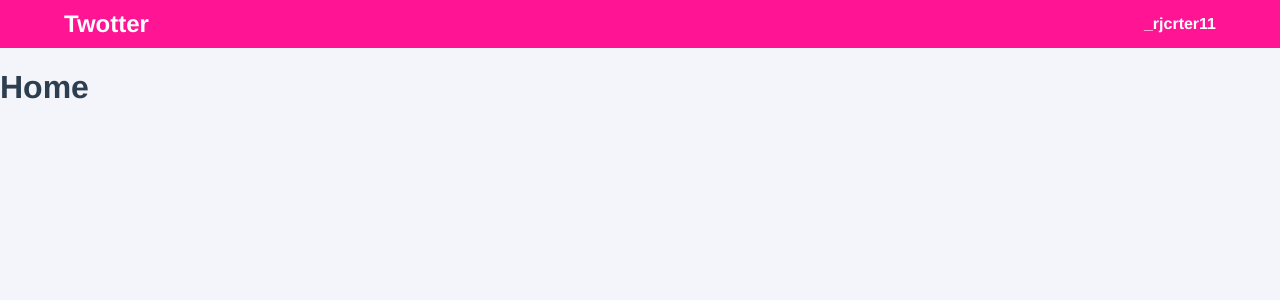
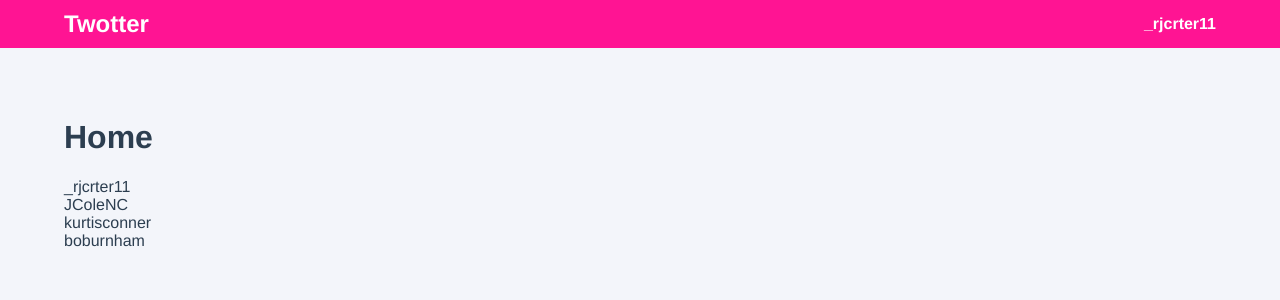
Before and after one commit to rjcrter11/Twotter, a Vue app in the folder twotter/: page /#/ in a window 1280 px wide. Shown: the top 300 px of the page. Built offline with nearby package versions, Linux system fonts and the light colour scheme.

Commit message:
routes to different users dynamically, adds userslist for homepage

```diff
--- a/twotter/src/App.vue
+++ b/twotter/src/App.vue
@@ -1,7 +1,9 @@
 <template>
   <div id="app">
     <nav>
-      <div class="navigation_logo">Twotter</div>
+      <router-link to="/">
+        <div class="navigation_logo">Twotter</div>
+      </router-link>
       <div class="navigation_user">
         {{ user.username }}
       </div>
--- /dev/null
+++ b/twotter/src/assets/users.js
@@ -0,0 +1,47 @@
+export const users = [
+    {
+        "id": 1,
+        "username": "_rjcrter11",
+        "firstName": "Rachel",
+        "lastName": "Carter",
+        "email": "rjcrter11@gmail.com",
+        "isAdmin": true,
+        "twoots": [
+            {
+                "id": 1,
+                "content": "Twotter is Amazing!"
+            },
+            {
+                "id": 2,
+                "content": "Don't forget to subscriber to my butthole!"
+            }
+        ]
+    },
+    {
+        "id": 2,
+        "username": "JColeNC",
+        "firstName": "J.",
+        "lastName": "Cole",
+        "email": null,
+        "isAdmin": false,
+        "twoots": []
+    },
+    {
+        "id": 3,
+        "username": "kurtisconner",
+        "firstName": "kurtis",
+        "lastName": "conner",
+        "email": null,
+        "isAdmin": false,
+        "twoots": []
+    },
+    {
+        "id": 4,
+        "username": "boburnham",
+        "firstName": "Bo",
+        "lastName": "Burnham",
+        "email": null,
+        "isAdmin": false,
+        "twoots": []
+    }
+]
--- a/twotter/src/styles/base.scss
+++ b/twotter/src/styles/base.scss
@@ -1,3 +1,8 @@
 body {
     margin: 0;
 }
+
+a {
+    text-decoration: none;
+    color: inherit;
+}
--- a/twotter/src/views/Home.vue
+++ b/twotter/src/views/Home.vue
@@ -1,11 +1,37 @@
 <template>
   <div class="home">
     <h1>Home</h1>
+    <div class="users-list">
+      <router-link
+        v-for="user in users"
+        :key="user.id"
+        :to="{ name: 'UserProfile', params: { userId: user.id } }"
+      >
+        {{ user.username }}
+      </router-link>
+    </div>
   </div>
 </template>
 
 <script>
+import { users } from "../assets/users";
 export default {
   name: "Home",
+  setup() {
+    return {
+      users,
+    };
+  },
 };
 </script>
+
+<style lang="scss" scoped>
+.home {
+  padding: 50px 5%;
+
+  .users-list {
+    display: flex;
+    flex-direction: column;
+  }
+}
+</style>
--- a/twotter/src/views/UserProfile.vue
+++ b/twotter/src/views/UserProfile.vue
@@ -24,33 +24,21 @@
 </template>
 
 <script>
-import { reactive } from "vue";
+import { reactive, computed } from "vue";
 import TwootItem from "@/components/TwootItem";
 import CreateTwootPanel from "@/components/CreateTwootPanel";
+import { useRoute } from "vue-router";
+import { users } from "../assets/users";
 export default {
   name: "UserProfile",
   components: { CreateTwootPanel, TwootItem },
   setup() {
+    const route = useRoute();
+    const userId = computed(() => route.params.userId);
+
     const state = reactive({
       followers: 0,
-      user: {
-        id: 1,
-        username: "_rjcrter11",
-        firstName: "Rachel",
-        lastName: "Carter",
-        email: "rjcrter11@gmail.com",
-        isAdmin: true,
-        twoots: [
-          {
-            id: 1,
-            content: "Twotter is amazing",
-          },
-          {
-            id: 2,
-            content: "Dont forget to subscribe to something or other.",
-          },
-        ],
-      },
+      user: users[userId.value - 1] || users[1],
     });
     function addTwoot(twoot) {
       state.user.twoots.unshift({
@@ -62,6 +50,7 @@
     return {
       state,
       addTwoot,
+      userId,
     };
   },
 };
```
Also changed, not shown: twotter/src/assets/users.json (deleted, +0 -49 lines).
